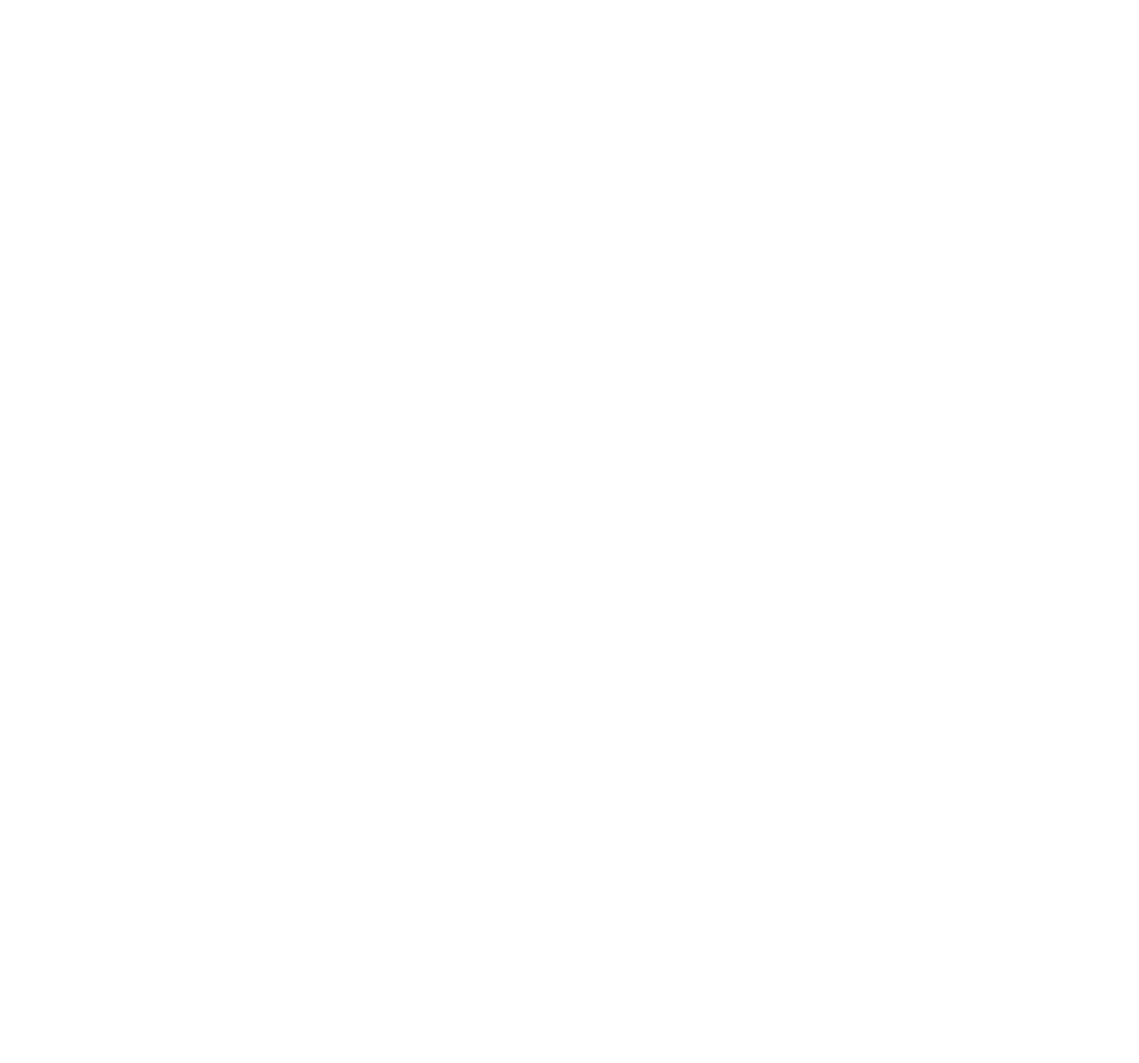
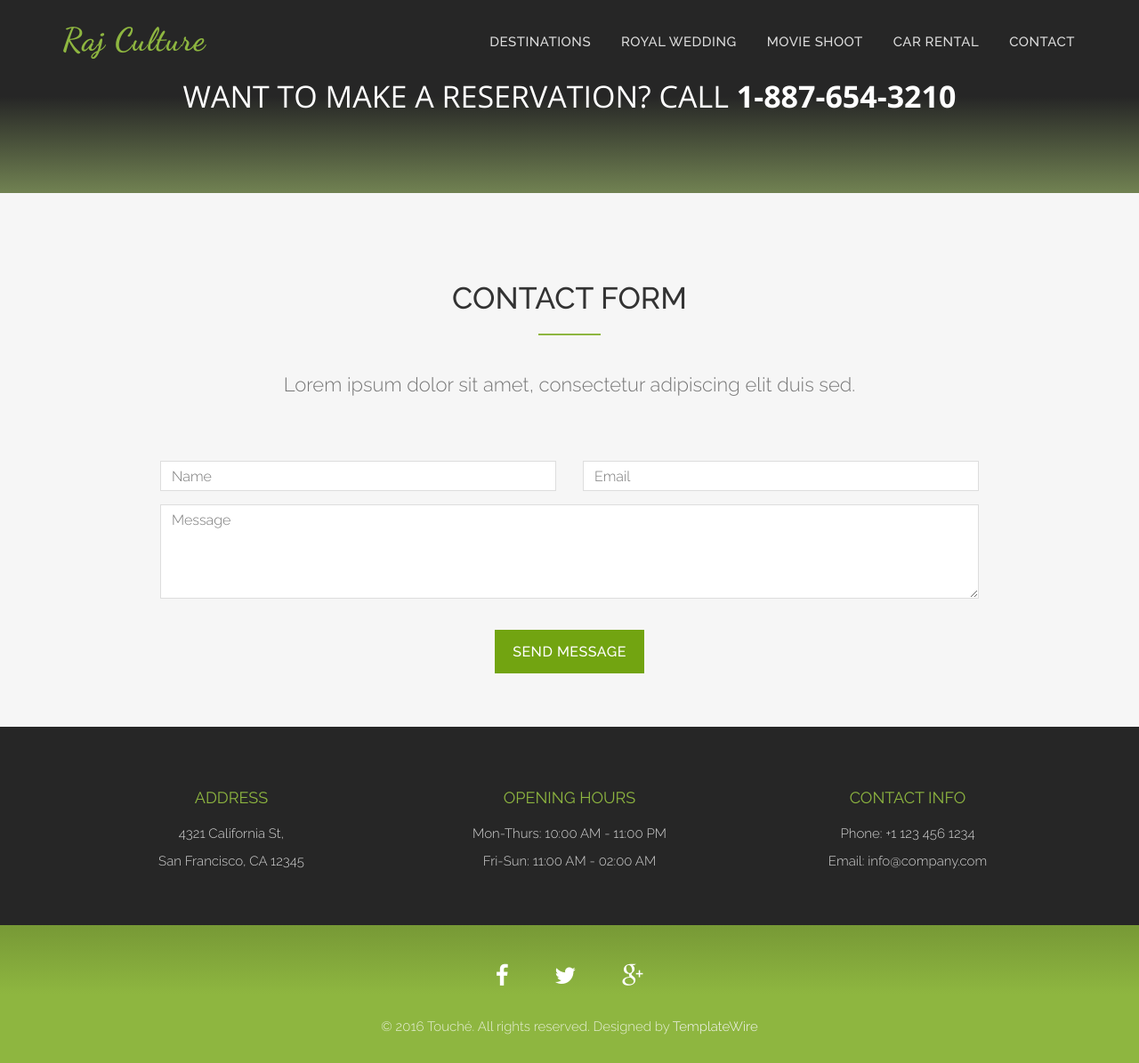
Before and after one commit to swadhyayi/rajculture, a plain HTML site: page contact.html in a window 1280 px wide. Shown: the whole page at 89% size. Before the commit the page ends 800 px from the top, so only its background shows below. Drawn offline with nearby package versions, Linux system fonts and the light colour scheme.

Commit message:
added contact'

```diff
--- a/contact.html
+++ b/contact.html
@@ -0,0 +1,167 @@
+<!DOCTYPE html>
+<html lang="en">
+<head>
+<meta charset="utf-8">
+<meta name="viewport" content="width=device-width, initial-scale=1">
+<title>Raj Culture</title>
+<meta name="description" content="">
+<meta name="author" content="">
+
+<!-- Favicons
+    ================================================== -->
+<link rel="shortcut icon" href="img/favicon.ico" type="image/x-icon">
+<link rel="apple-touch-icon" href="img/apple-touch-icon.png">
+<link rel="apple-touch-icon" sizes="72x72" href="img/apple-touch-icon-72x72.png">
+<link rel="apple-touch-icon" sizes="114x114" href="img/apple-touch-icon-114x114.png">
+
+<!-- Bootstrap -->
+<link rel="stylesheet" type="text/css"  href="css/bootstrap.css">
+<link rel="stylesheet" type="text/css" href="fonts/font-awesome/css/font-awesome.css">
+
+<!-- Stylesheet
+    ================================================== -->
+<link rel="stylesheet" type="text/css"  href="css/style.css">
+<link rel="stylesheet" type="text/css" href="css/nivo-lightbox/nivo-lightbox.css">
+<link rel="stylesheet" type="text/css" href="css/nivo-lightbox/default.css">
+<link href="https://fonts.googleapis.com/css?family=Raleway:300,400,500,600,700" rel="stylesheet">
+<link href="https://fonts.googleapis.com/css?family=Open+Sans:300,400,600,700" rel="stylesheet">
+<link href="https://fonts.googleapis.com/css?family=Dancing+Script:400,700" rel="stylesheet">
+
+<!-- HTML5 shim and Respond.js for IE8 support of HTML5 elements and media queries -->
+<!-- WARNING: Respond.js doesn't work if you view the page via file:// -->
+<!--[if lt IE 9]>
+      <script src="https://oss.maxcdn.com/html5shiv/3.7.2/html5shiv.min.js"></script>
+      <script src="https://oss.maxcdn.com/respond/1.4.2/respond.min.js"></script>
+    <![endif]-->
+    <style>
+      .card {
+          box-shadow: 0 4px 8px 0 rgba(0,0,0,0.2);
+          transition: 0.3s;
+          border-radius: 5px;
+          padding: 4px;
+          margin-top: 14px;
+          margin-bottom: 14px;
+      }
+
+
+      img {
+          border-radius: 5px 5px 0 0;
+      }
+
+
+      </style>
+</head>
+<body id="page-top" data-spy="scroll" data-target=".navbar-fixed-top">
+<!-- Navigation
+    ==========================================-->
+<nav id="menu" class="navbar navbar-default navbar-fixed-top">
+  <div class="container">
+    <!-- Brand and toggle get grouped for better mobile display -->
+    <div class="navbar-header">
+      <button type="button" class="navbar-toggle collapsed" data-toggle="collapse" data-target="#bs-example-navbar-collapse-1"> <span class="sr-only">Toggle navigation</span> <span class="icon-bar"></span> <span class="icon-bar"></span> <span class="icon-bar"></span> </button>
+      <a class="navbar-brand page-scroll" href="index.html">Raj Culture</a> </div>
+
+    <!-- Collect the nav links, forms, and other content for toggling -->
+    <div class="collapse navbar-collapse" id="bs-example-navbar-collapse-1">
+      <ul class="nav navbar-nav navbar-right">
+
+        <li><a href="destinations.html">Destinations</a></li>
+        <li><a href="royal_wedding.html" class="page-scroll">Royal Wedding</a></li>
+        <li><a href="movir_shoot.html">Movie Shoot</a></li>
+        <li><a href="car_rental.html">Car Rental</a></li>
+        <li><a href="contact.html">Contact</a></li>
+      </ul>
+    </div>
+    <!-- /.navbar-collapse -->
+  </div>
+</nav>
+
+<!-- Call Reservation Section -->
+<div id="call-reservation" class="text-center">
+  <div class="container">
+    <h2>Want to make a reservation? Call <strong>1-887-654-3210</strong></h2>
+  </div>
+</div>
+<!-- Contact Section -->
+<div id="contact" class="text-center">
+  <div class="container">
+    <div class="section-title text-center">
+      <h2>Contact Form</h2>
+      <hr>
+      <p>Lorem ipsum dolor sit amet, consectetur adipiscing elit duis sed.</p>
+    </div>
+    <div class="col-md-10 col-md-offset-1">
+      <form name="sentMessage" id="contactForm" novalidate>
+        <div class="row">
+          <div class="col-md-6">
+            <div class="form-group">
+              <input type="text" id="name" class="form-control" placeholder="Name" required="required">
+              <p class="help-block text-danger"></p>
+            </div>
+          </div>
+          <div class="col-md-6">
+            <div class="form-group">
+              <input type="email" id="email" class="form-control" placeholder="Email" required="required">
+              <p class="help-block text-danger"></p>
+            </div>
+          </div>
+        </div>
+        <div class="form-group">
+          <textarea name="message" id="message" class="form-control" rows="4" placeholder="Message" required></textarea>
+          <p class="help-block text-danger"></p>
+        </div>
+        <div id="success"></div>
+        <button type="submit" class="btn btn-custom btn-lg">Send Message</button>
+      </form>
+    </div>
+  </div>
+</div>
+<div id="footer">
+  <div class="container text-center">
+    <div class="col-md-4">
+      <h3>Address</h3>
+      <div class="contact-item">
+        <p>4321 California St,</p>
+        <p>San Francisco, CA 12345</p>
+      </div>
+    </div>
+    <div class="col-md-4">
+      <h3>Opening Hours</h3>
+      <div class="contact-item">
+        <p>Mon-Thurs: 10:00 AM - 11:00 PM</p>
+        <p>Fri-Sun: 11:00 AM - 02:00 AM</p>
+      </div>
+    </div>
+    <div class="col-md-4">
+      <h3>Contact Info</h3>
+      <div class="contact-item">
+        <p>Phone: +1 123 456 1234</p>
+        <p>Email: info@company.com</p>
+      </div>
+    </div>
+  </div>
+  <div class="container-fluid text-center copyrights">
+    <div class="col-md-8 col-md-offset-2">
+      <div class="social">
+        <ul>
+          <li><a href="#"><i class="fa fa-facebook"></i></a></li>
+          <li><a href="#"><i class="fa fa-twitter"></i></a></li>
+          <li><a href="#"><i class="fa fa-google-plus"></i></a></li>
+        </ul>
+      </div>
+      <p>&copy; 2016 Touché. All rights reserved. Designed by <a href="http://www.templatewire.com" rel="nofollow">TemplateWire</a></p>
+    </div>
+  </div>
+</div>
+
+
+<script type="text/javascript" src="js/jquery.1.11.1.js"></script>
+<script type="text/javascript" src="js/bootstrap.js"></script>
+<script type="text/javascript" src="js/SmoothScroll.js"></script>
+<script type="text/javascript" src="js/nivo-lightbox.js"></script>
+<script type="text/javascript" src="js/jquery.isotope.js"></script>
+<script type="text/javascript" src="js/jqBootstrapValidation.js"></script>
+<script type="text/javascript" src="js/contact_me.js"></script>
+<script type="text/javascript" src="js/main.js"></script>
+</body>
+</html>
--- a/css/style.css
+++ b/css/style.css
@@ -446,7 +446,7 @@ ol.type li a:hover {
 	background: rgb(142,182,64); /* Old browsers */
 	background: -moz-linear-gradient(top, rgba(142,182,64,1) 50%, rgba(119,153,54,1) 100%); /* FF3.6-15 */
 	background: -webkit-linear-gradient(top, rgba(142,182,64,1) 50%, rgba(119,153,54,1) 100%); /* Chrome10-25,Safari5.1-6 */
-	background: linear-gradient(to bottom, rgba(142,182,64,1) 50%, rgba(119,153,54,1) 100%); /* W3C, IE10+, FF16+, Chrome26+, Opera12+, Safari7+ */
+	background: linear-gradient(to bottom, rgb(38, 38, 38) 50%, rgb(113, 130, 82) 100%); /* W3C, IE10+, FF16+, Chrome26+, Opera12+, Safari7+ */
 filter: progid:DXImageTransform.Microsoft.gradient( startColorstr='#8eb640', endColorstr='#779936', GradientType=0 ); /* IE6-9 */
 }
 #call-reservation .overlay {
```
